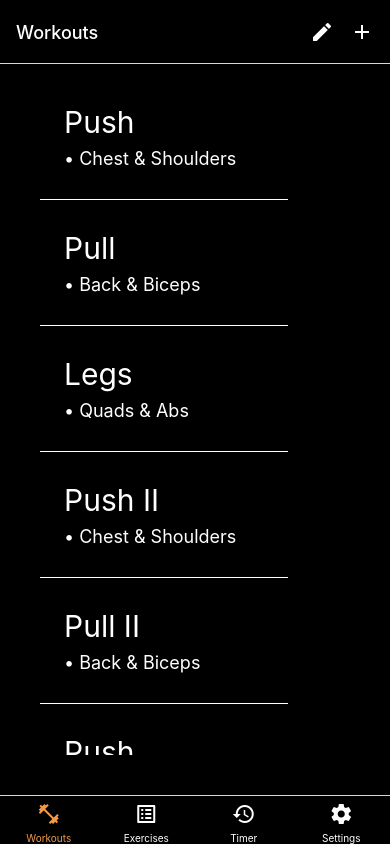
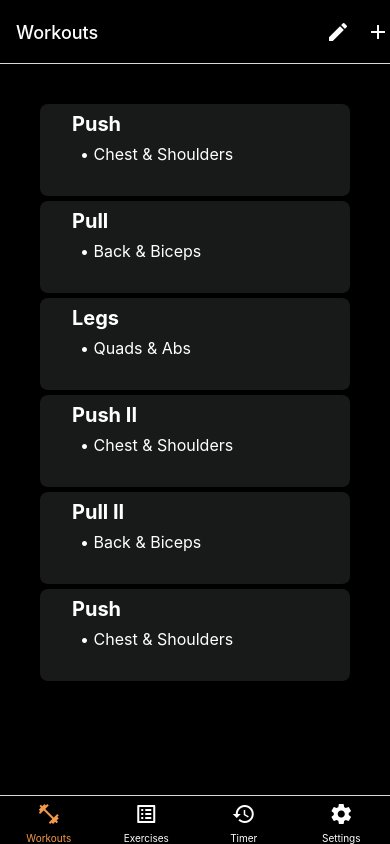
Before and after one commit to kailogin/workoutApp, a React Native app: screen /Workouts in a window 390 px wide. Built offline with nearby package versions, Linux system fonts and the light colour scheme; what expo-linking would draw is missing.

Commit message:
improve ui of /workoutsList and /exercisesList

```diff
--- a/components/searchBar.tsx
+++ b/components/searchBar.tsx
@@ -61,7 +61,7 @@ const styles = StyleSheet.create({
     alignItems: "center",
     flexDirection: "row",
     justifyContent: "flex-start",
-    margin: 40,
+    marginBottom: 40,
     width: "90%",
   },
   searchBar: {
--- a/navigation/bottomTabNavigator/bottomTabNavigator.tsx
+++ b/navigation/bottomTabNavigator/bottomTabNavigator.tsx
@@ -1,6 +1,6 @@
 import React from "react";
 import { createBottomTabNavigator } from "@react-navigation/bottom-tabs";
-import { Pressable, StyleSheet, View, Text, StatusBar } from "react-native";
+import { TouchableOpacity, StyleSheet, View } from "react-native";
 import { MaterialIcons } from "@expo/vector-icons";
 import { useTranslation } from "react-i18next";
 
@@ -62,7 +62,7 @@ export const BottomTabNavigator = () => {
           ),
           headerRight: () => (
             <View style={bottomTabNavigatorStyles.container}>
-              <Pressable
+              <TouchableOpacity
                 onPress={() => navigation.navigate("Modal")}
                 style={({ pressed }) => ({
                   opacity: pressed ? 0.5 : 1,
@@ -70,9 +70,9 @@ export const BottomTabNavigator = () => {
                 })}
               >
                 <MaterialIcons name="add" size={24} color={Colors.WHITE} />
-              </Pressable>
+              </TouchableOpacity>
 
-              <Pressable
+              <TouchableOpacity
                 onPress={() => navigation.navigate("Workouts")}
                 style={({ pressed }) => ({
                   opacity: pressed ? 0.5 : 1,
@@ -84,7 +84,7 @@ export const BottomTabNavigator = () => {
                   color={Colors.WHITE}
                   style={{ marginRight: 16 }}
                 />
-              </Pressable>
+              </TouchableOpacity>
             </View>
           ),
         })}
--- a/screens/exercisesScreen/exercisesList.tsx
+++ b/screens/exercisesScreen/exercisesList.tsx
@@ -1,11 +1,10 @@
 import React, { useState, useMemo } from "react";
-import { Pressable, StyleSheet, Text, View } from "react-native";
+import { TouchableOpacity, StyleSheet, Text, View } from "react-native";
 
 import { Exercise, Categories } from "./utils/exerciseTypes";
 import { SearchBar } from "../../components/searchBar";
 import { BaseView } from "../../components/baseView";
 import { exercises } from "./utils/exercisesConstants";
-import { Separator } from "../../components/separator";
 import { ExerciseStackNavProps } from "./utils/exerciseParamList";
 import { Colors } from "../../utils/colors";
 
@@ -60,7 +59,7 @@ export const ExercisesList = ({
               index: number
             ) => (
               // TODO: Fix the path here.
-              <Pressable
+              <TouchableOpacity
                 onPress={() =>
                   navigation.navigate("Exercise", {
                     name: exercise.exerciseName,
@@ -71,9 +70,10 @@ export const ExercisesList = ({
                   index.toString() +
                   Math.random().toString()
                 }
+                style={styles.listElementButton}
               >
                 <Text style={styles.listElement}>{exercise.exerciseName}</Text>
-              </Pressable>
+              </TouchableOpacity>
             )
           );
 
@@ -85,8 +85,6 @@ export const ExercisesList = ({
               <Text style={styles.title}>{category[0]}</Text>
 
               {exercises}
-
-              <Separator />
             </View>
           );
         }),
@@ -114,6 +112,10 @@ const styles = StyleSheet.create({
     flex: 1,
     margin: 40,
   },
+  listElementButton: {
+    backgroundColor: Colors.CARD,
+    marginBottom: 8,
+  },
   listElement: {
     color: Colors.WHITE,
     fontSize: 18,
--- a/screens/exercisesScreen/exercisesStack.tsx
+++ b/screens/exercisesScreen/exercisesStack.tsx
@@ -1,7 +1,7 @@
 import { MaterialIcons } from "@expo/vector-icons";
 import { createNativeStackNavigator } from "@react-navigation/native-stack";
 import React from "react";
-import { StyleSheet, TouchableOpacity, Pressable, View } from "react-native";
+import { StyleSheet, TouchableOpacity, View } from "react-native";
 
 import { Colors } from "../../utils/colors";
 import { EditExercise } from "./components/editExercise";
@@ -40,14 +40,11 @@ export const ExercisesStack: React.FC<ExercisesStackProps> = ({}) => {
           headerTitle: "Exercises",
           headerRight: () => (
             <View style={styles.container}>
-              <Pressable
+              <TouchableOpacity
                 onPress={() =>
                   // Set state to edit mode so that exercises can be deleted but stay on same side?
                   navigation.navigate("ExercisesList")
                 }
-                style={({ pressed }) => ({
-                  opacity: pressed ? 0.5 : 1,
-                })}
               >
                 <MaterialIcons
                   name="edit"
@@ -55,20 +52,16 @@ export const ExercisesStack: React.FC<ExercisesStackProps> = ({}) => {
                   color={Colors.WHITE}
                   style={{ marginRight: 16 }}
                 />
-              </Pressable>
+              </TouchableOpacity>
 
-              <Pressable
+              <TouchableOpacity
                 onPress={() =>
                   // TODO: Fix the name of the route and use it correctly
                   navigation.navigate("Exercise", { name: "PIMMEL" })
                 }
-                style={({ pressed }) => ({
-                  opacity: pressed ? 0.5 : 1,
-                  marginRight: 16,
-                })}
               >
                 <MaterialIcons name="add" size={24} color={Colors.WHITE} />
-              </Pressable>
+              </TouchableOpacity>
             </View>
           ),
           title: "Exercises",
@@ -85,13 +78,10 @@ export const ExercisesStack: React.FC<ExercisesStackProps> = ({}) => {
           headerTitle: route.params?.name,
           headerRight: () => (
             <View style={styles.container}>
-              <Pressable
+              <TouchableOpacity
                 onPress={() =>
                   navigation.navigate("Exercise", { name: route.params?.name })
                 }
-                style={({ pressed }) => ({
-                  opacity: pressed ? 0.5 : 1,
-                })}
               >
                 <MaterialIcons
                   name="edit"
@@ -99,7 +89,7 @@ export const ExercisesStack: React.FC<ExercisesStackProps> = ({}) => {
                   color={Colors.WHITE}
                   style={{ marginRight: 16 }}
                 />
-              </Pressable>
+              </TouchableOpacity>
             </View>
           ),
           title: route.params?.name,
--- a/screens/workoutsScreen/workoutsConstants.ts
+++ b/screens/workoutsScreen/workoutsConstants.ts
@@ -23,40 +23,4 @@ export const workouts: { title: string; subtitle: string }[] = [
     title: "Push",
     subtitle: "Chest & Shoulders",
   },
-  {
-    title: "Pull",
-    subtitle: "Back & Biceps",
-  },
-  {
-    title: "Legs",
-    subtitle: "Quads & Abs",
-  },
-  {
-    title: "Push II",
-    subtitle: "Chest & Shoulders",
-  },
-  {
-    title: "Pull II",
-    subtitle: "Back & Biceps",
-  },
-  {
-    title: "Push",
-    subtitle: "Chest & Shoulders",
-  },
-  {
-    title: "Pull",
-    subtitle: "Back & Biceps",
-  },
-  {
-    title: "Legs",
-    subtitle: "Quads & Abs",
-  },
-  {
-    title: "Push II",
-    subtitle: "Chest & Shoulders",
-  },
-  {
-    title: "Pull II",
-    subtitle: "Back & Biceps",
-  },
 ];
--- a/screens/workoutsScreen/workoutsList.tsx
+++ b/screens/workoutsScreen/workoutsList.tsx
@@ -1,7 +1,12 @@
-import { FlatList, Pressable, StyleSheet, Text, View } from "react-native";
+import {
+  FlatList,
+  StyleSheet,
+  Text,
+  TouchableOpacity,
+  View,
+} from "react-native";
 import React from "react";
 
-import { Separator } from "../../components/separator";
 import { workouts } from "./workoutsConstants";
 import { WorkoutStackNavProps } from "./utils/workoutsParamList";
 import { Colors } from "../../utils/colors";
@@ -9,6 +14,8 @@ import { Colors } from "../../utils/colors";
 export const WorkoutList = ({
   navigation,
 }: WorkoutStackNavProps<"WorkoutList">) => {
+  // --- STATE ---
+
   // --- RENDER ---
 
   return (
@@ -20,12 +27,9 @@ export const WorkoutList = ({
         }
         renderItem={({ item }) => {
           return (
-            <>
-              {/* TODO: Fix the path here. */}
-              <Pressable
+            <View style={styles.renderItem_container}>
+              <TouchableOpacity
                 onPress={() => {
-                  console.log(item);
-
                   navigation.navigate("Workout", {
                     name: item.title,
                   });
@@ -33,10 +37,10 @@ export const WorkoutList = ({
                 key={item.title + item.subtitle + Math.random().toString()}
               >
                 <Text style={styles.title}>{item.title}</Text>
+
                 <Text style={styles.subtitle}>&#8226; {item.subtitle}</Text>
-              </Pressable>
-              <Separator />
-            </>
+              </TouchableOpacity>
+            </View>
           );
         }}
       />
@@ -45,6 +49,13 @@ export const WorkoutList = ({
 };
 
 const styles = StyleSheet.create({
+  renderItem_container: {
+    backgroundColor: Colors.CARD,
+    borderBottomWidth: 1,
+    borderRadius: 8,
+    marginBottom: 4,
+    padding: 8,
+  },
   view_container: {
     backgroundColor: Colors.BLACK,
     flex: 1,
@@ -59,13 +70,15 @@ const styles = StyleSheet.create({
   },
   title: {
     color: Colors.WHITE,
-    fontSize: 30,
+    fontSize: 20,
+    fontWeight: "bold",
+    marginBottom: 8,
     marginLeft: 24,
-    marginBottom: 8,
   },
   subtitle: {
     color: Colors.WHITE,
-    fontSize: 18,
-    marginLeft: 24,
+    fontSize: 16,
+    marginBottom: 24,
+    marginLeft: 32,
   },
 });
--- a/screens/workoutsScreen/workoutsStack.tsx
+++ b/screens/workoutsScreen/workoutsStack.tsx
@@ -1,7 +1,7 @@
 import { MaterialIcons } from "@expo/vector-icons";
 import { createNativeStackNavigator } from "@react-navigation/native-stack";
 import React from "react";
-import { StyleSheet, TouchableOpacity, Pressable, View } from "react-native";
+import { StyleSheet, TouchableOpacity, View } from "react-native";
 import { Colors } from "../../utils/colors";
 
 import { EditWorkout } from "./components/editWorkout";
@@ -36,14 +36,11 @@ export const WorkoutsStack: React.FC<WorkoutsStackProps> = ({}) => {
           headerTitle: "Workouts",
           headerRight: () => (
             <View style={styles.container}>
-              <Pressable
+              <TouchableOpacity
                 onPress={() =>
                   // Set state to edit mode so that workouts can be deleted but stay on same side?
                   navigation.navigate("WorkoutList")
                 }
-                style={({ pressed }) => ({
-                  opacity: pressed ? 0.5 : 1,
-                })}
               >
                 <MaterialIcons
                   name="edit"
@@ -51,20 +48,16 @@ export const WorkoutsStack: React.FC<WorkoutsStackProps> = ({}) => {
                   color={Colors.WHITE}
                   style={{ marginRight: 16 }}
                 />
-              </Pressable>
+              </TouchableOpacity>
 
-              <Pressable
+              <TouchableOpacity
                 onPress={() =>
                   // TODO: fix the name prop
                   navigation.navigate("Workout", { name: "New Workout" })
                 }
-                style={({ pressed }) => ({
-                  opacity: pressed ? 0.5 : 1,
-                  marginRight: 16,
-                })}
               >
                 <MaterialIcons name="add" size={24} color={Colors.WHITE} />
-              </Pressable>
+              </TouchableOpacity>
             </View>
           ),
           title: "Workouts",
@@ -78,19 +71,15 @@ export const WorkoutsStack: React.FC<WorkoutsStackProps> = ({}) => {
           headerTitle: route.params?.name,
           headerRight: () => (
             <View style={styles.container}>
-              <Pressable
+              <TouchableOpacity
                 onPress={() =>
                   // TODO: Dispatch an action to save the new workout in redux.
                   // dispatch(setSaveNewWorkout)
                   navigation.navigate("WorkoutList")
                 }
-                style={({ pressed }) => ({
-                  opacity: pressed ? 0.5 : 1,
-                  marginRight: 16,
-                })}
               >
                 <MaterialIcons name="save" size={24} color={Colors.WHITE} />
-              </Pressable>
+              </TouchableOpacity>
             </View>
           ),
           title: route.params?.name,
--- a/utils/colors.ts
+++ b/utils/colors.ts
@@ -20,6 +20,7 @@ export default {
 
 export enum Colors {
   BLACK = "#000000",
+  CARD = "#171a18",
   ORANGE = "#F2994A",
   RED = "#F76A6A",
   WHITE = "#fff",
```
